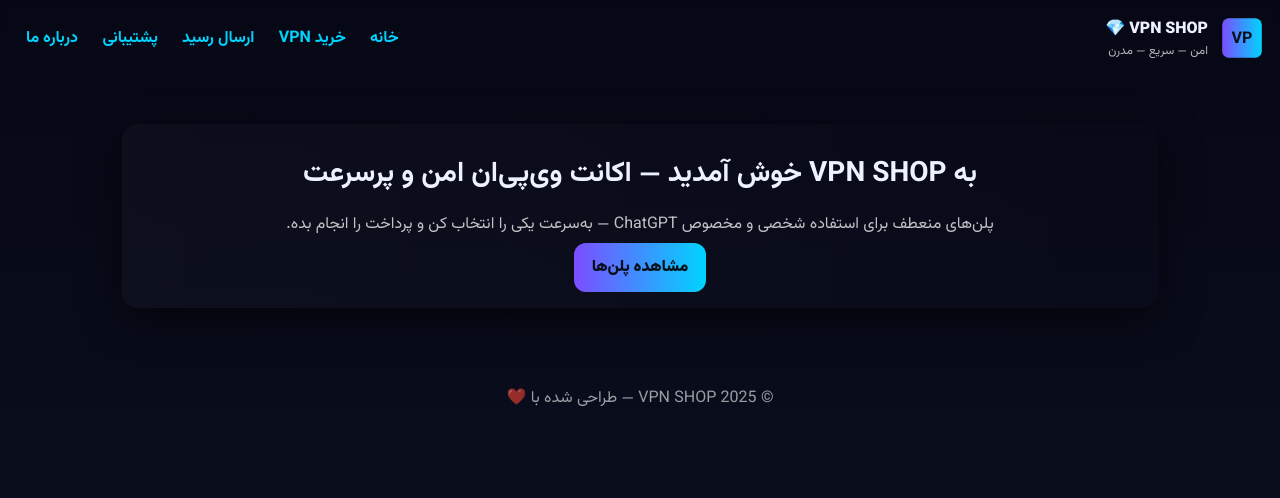
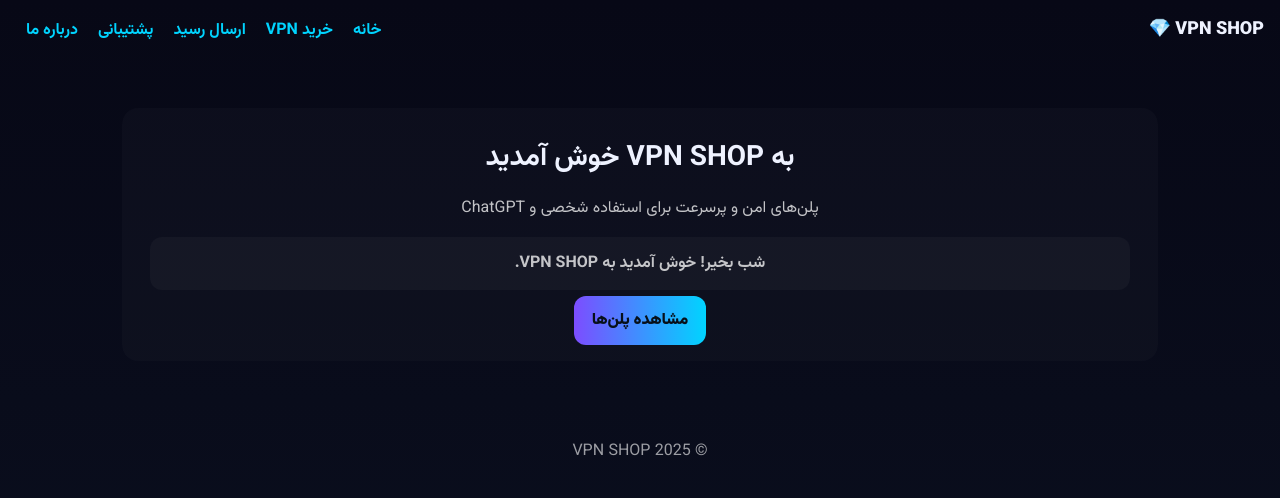
Before and after one commit to parsahhfv08-ship-it/VPNSHOPS, a plain HTML site: page index.html in a window 1280 px wide. Drawn offline with Linux system fonts and the light colour scheme.

Commit message:
Update index.html

```diff
--- a/index.html
+++ b/index.html
@@ -6,34 +6,39 @@
 <title>VPN SHOP 💎 — صفحه اصلی</title>
 <link href="https://fonts.googleapis.com/css2?family=Vazirmatn:wght@400;700;900&display=swap" rel="stylesheet">
 <style>
-    :root{--bg1:#070816;--bg2:#0b1020;--accent1:#7c4dff;--accent2:#00d4ff}
-    html,body{height:100%;margin:0;font-family:Vazirmatn, sans-serif;background:linear-gradient(180deg,var(--bg1),var(--bg2));color:#eef2ff}
-    header{display:flex;justify-content:space-between;align-items:center;padding:16px;backdrop-filter:blur(6px)}
-    nav a{color:var(--accent2);text-decoration:none;margin:0 10px;font-weight:700}
-    .hero{max-width:980px;margin:48px auto;padding:28px;border-radius:16px;background:linear-gradient(90deg,rgba(255,255,255,0.02),transparent);box-shadow:0 12px 40px rgba(0,0,0,0.6);text-align:center}
+:root{
+  --bg1:#070816;
+  --bg2:#0b1020;
+  --accent1:#7c4dff;
+  --accent2:#00d4ff;
+}
+html,body{margin:0;font-family:Vazirmatn;background:linear-gradient(180deg,var(--bg1),var(--bg2));color:#eef2ff;min-height:100vh}
+header{display:flex;justify-content:space-between;align-items:center;padding:16px;position:relative}
+.menu-toggle{display:flex;flex-direction:column;gap:4px;cursor:pointer}
+.menu-toggle div{width:28px;height:3px;background:var(--accent2);border-radius:2px}
+.nav-links{display:none;flex-direction:column;position:absolute;top:64px;right:16px;background:rgba(7,8,22,0.95);padding:16px;border-radius:12px;width:200px;z-index:100}
+.nav-links a{color:var(--accent2);text-decoration:none;margin:6px 0;font-weight:700}
+.hero{max-width:980px;margin:48px auto;padding:28px;border-radius:16px;text-align:center;background:rgba(255,255,255,0.02)}
 h1{margin:0 0 10px;font-size:28px}
 p.lead{color:rgba(255,255,255,0.75)}
-    .cta{margin-top:18px}
 .btn{background:linear-gradient(90deg,var(--accent1),var(--accent2));color:#07101a;padding:12px 18px;border-radius:12px;text-decoration:none;font-weight:900}
 footer{text-align:center;padding:30px;color:rgba(255,255,255,0.6)}
-    @media(max-width:600px){h1{font-size:22px;padding:0 12px}}
+.welcome-msg{margin-top:16px;padding:14px;background:rgba(255,255,255,0.03);border-radius:12px;font-weight:600;color:rgba(255,255,255,0.75)}
+@media(min-width:769px){
+  .nav-links{display:flex;position:static;flex-direction:row;background:transparent;padding:0;width:auto}
+  .nav-links a{margin:0 10px}
+  .menu-toggle{display:none}
+}
 </style>
 </head>
 <body>
+
 <header>
-    <div style="display:flex;align-items:center;gap:12px">
-      <svg width="44" height="44" viewBox="0 0 120 120" xmlns="http://www.w3.org/2000/svg">
-        <defs><linearGradient id="g" x1="0" x2="1"><stop offset="0" stop-color="#7c4dff"/><stop offset="1" stop-color="#00d4ff"/></linearGradient></defs>
-        <rect x="6" y="6" width="108" height="108" rx="18" fill="url(#g)"></rect>
-        <text x="50%" y="62%" text-anchor="middle" fill="#07101a" font-size="44" font-weight="700">VP</text>
-      </svg>
-      <div>
-        <div style="font-weight:900">VPN SHOP 💎</div>
-        <div style="font-size:12px;color:rgba(255,255,255,0.7)">امن — سریع — مدرن</div>
+  <div style="font-weight:900;font-size:18px">VPN SHOP 💎</div>
+  <div class="menu-toggle" id="menuToggle">
+    <div></div><div></div><div></div>
   </div>
-    </div>
-
-    <nav>
+  <nav class="nav-links" id="navLinks">
     <a href="index.html">خانه</a>
     <a href="plans.html">خرید VPN</a>
     <a href="payment.html">ارسال رسید</a>
@@ -42,16 +47,35 @@
   </nav>
 </header>
 
-  <main class="hero" role="main">
-    <h1>به VPN SHOP خوش آمدید — اکانت وی‌پی‌ان امن و پرسرعت</h1>
-    <p class="lead">پلن‌های منعطف برای استفاده شخصی و مخصوص ChatGPT — به‌سرعت یکی را انتخاب کن و پرداخت را انجام بده.</p>
-    <div class="cta">
+<main class="hero">
+  <h1>به VPN SHOP خوش آمدید</h1>
+  <p class="lead">پلن‌های امن و پرسرعت برای استفاده شخصی و ChatGPT</p>
+  <div class="welcome-msg" id="welcomeMsg"></div>
+  <div style="margin-top:18px">
     <a class="btn" href="plans.html">مشاهده پلن‌ها</a>
   </div>
 </main>
 
-  <footer>© <span id="year"></span> VPN SHOP — طراحی شده با ❤️</footer>
+<footer>© <span id="year"></span> VPN SHOP</footer>
 
-  <script>document.getElementById('year').textContent=new Date().getFullYear();</script>
+<script>
+// منوی همبرگری
+const menuToggle = document.getElementById('menuToggle');
+const navLinks = document.getElementById('navLinks');
+menuToggle.addEventListener('click',()=>{navLinks.classList.toggle('show');});
+
+// پیام خوش‌آمدگویی
+const welcomeMsg = document.getElementById('welcomeMsg');
+const hours = new Date().getHours();
+let greeting = "سلام! خوش آمدید به VPN SHOP.";
+if(hours>=5 && hours<12) greeting="صبح بخیر! خوش آمدید به VPN SHOP.";
+else if(hours>=12 && hours<18) greeting="عصر بخیر! خوش آمدید به VPN SHOP.";
+else if(hours>=18 && hours<=23) greeting="شب بخیر! خوش آمدید به VPN SHOP.";
+welcomeMsg.textContent = greeting;
+
+// سال در فوتر
+document.getElementById('year').textContent=new Date().getFullYear();
+</script>
+
 </body>
 </html>
```
Lines whose indentation alone changed are shown as unchanged.
